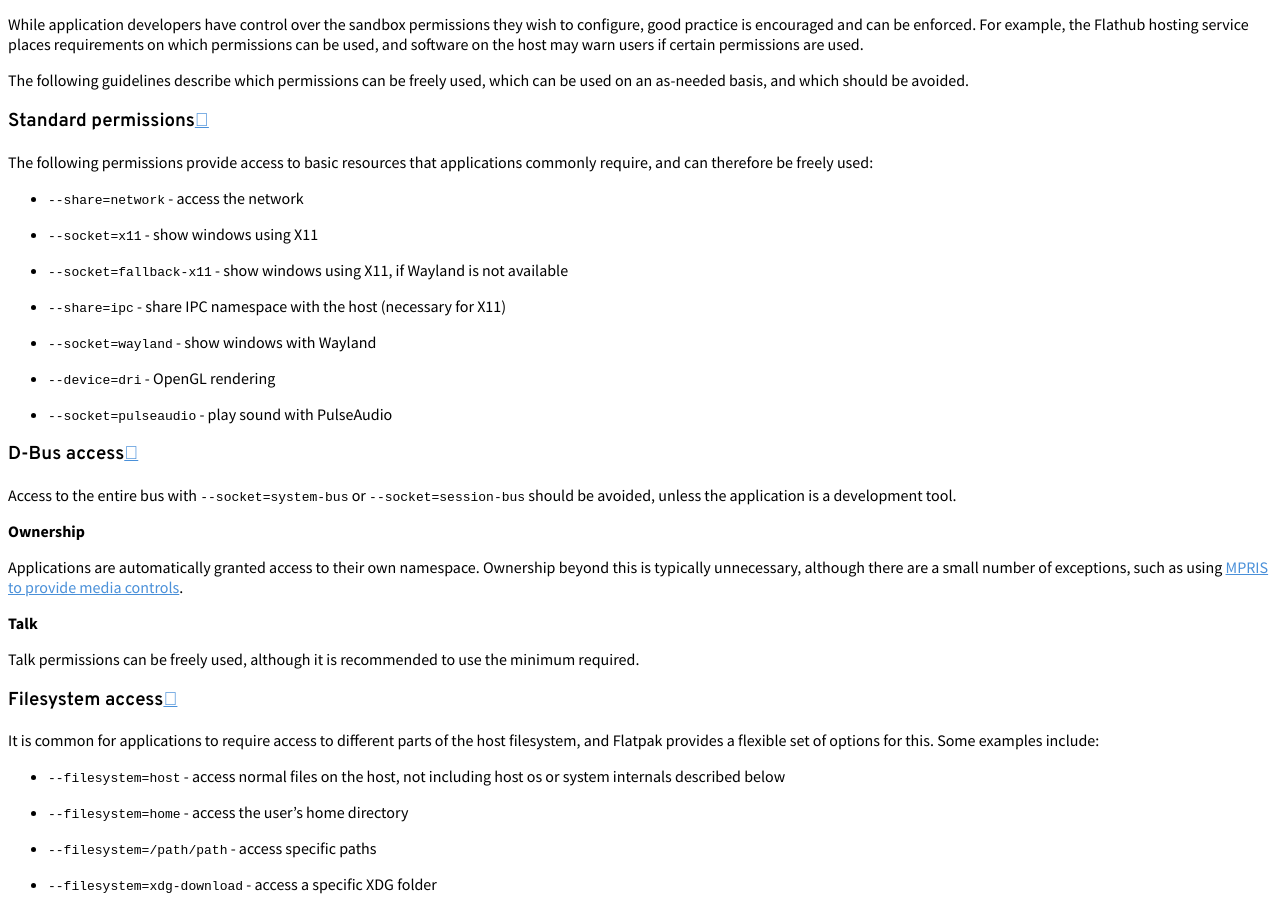
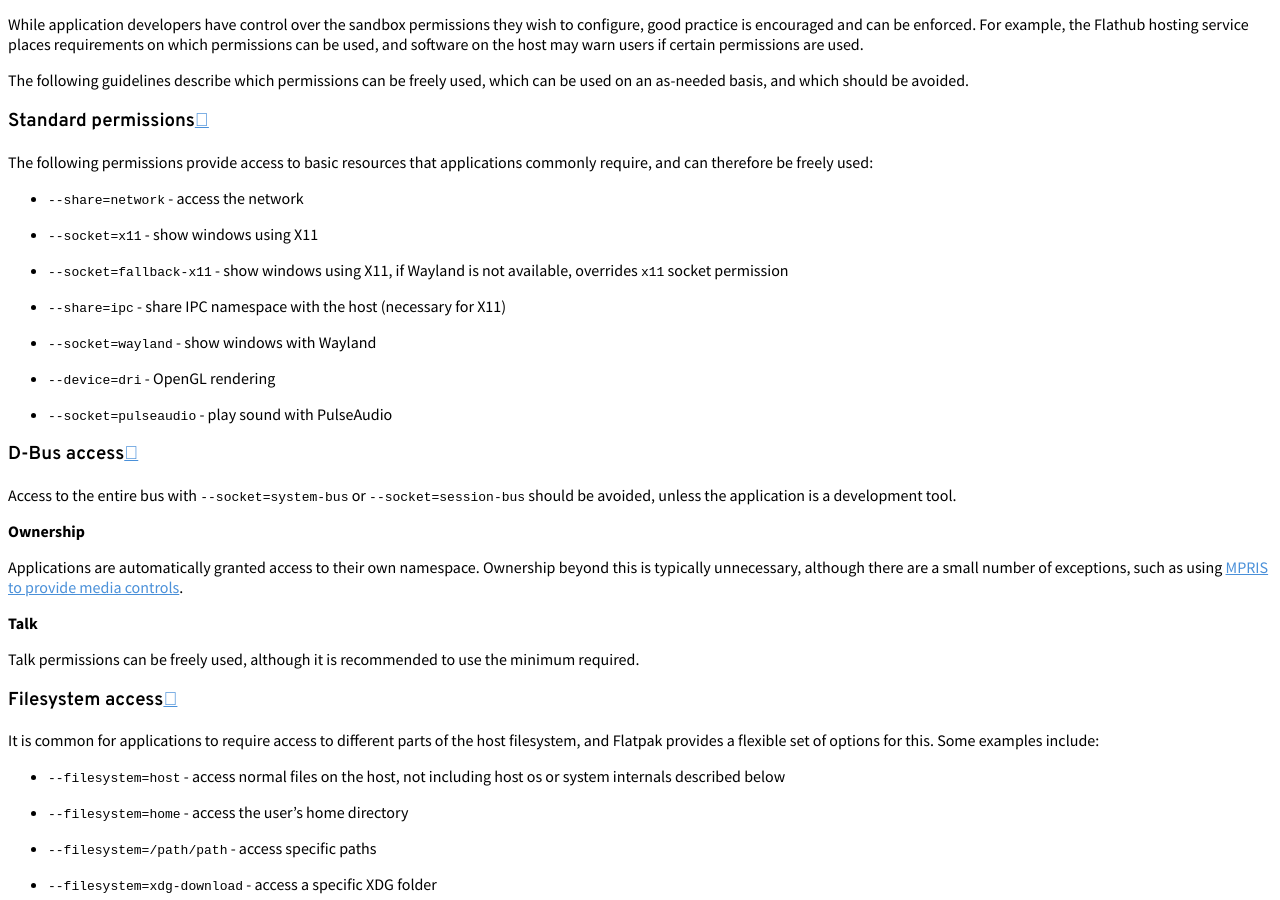
Before and after one commit to flatpak/flatpak-docs, a Sphinx documentation site: the page built from docs/sandbox-permissions.rst, in a window 1280 px wide and 900 px high, scrolled down 1617 px. Built offline with Sphinx 7.4.7 and the Read the Docs theme 2.0.0, drawn with Linux system fonts in a browser that asks for light colours.

Commit message:
Update sandbox-permissions.rst

```diff
--- a/docs/sandbox-permissions.rst
+++ b/docs/sandbox-permissions.rst
@@ -76,7 +76,7 @@ commonly require, and can therefore be freely used:
 - ``--share=network`` - access the network
 - ``--socket=x11`` - show windows using X11
 - ``--socket=fallback-x11`` - show windows using X11, if Wayland is not
-  available
+  available, overrides ``x11`` socket permission
 - ``--share=ipc`` - share IPC namespace with the host (necessary for X11)
 - ``--socket=wayland`` - show windows with Wayland
 - ``--device=dri`` - OpenGL rendering
```
